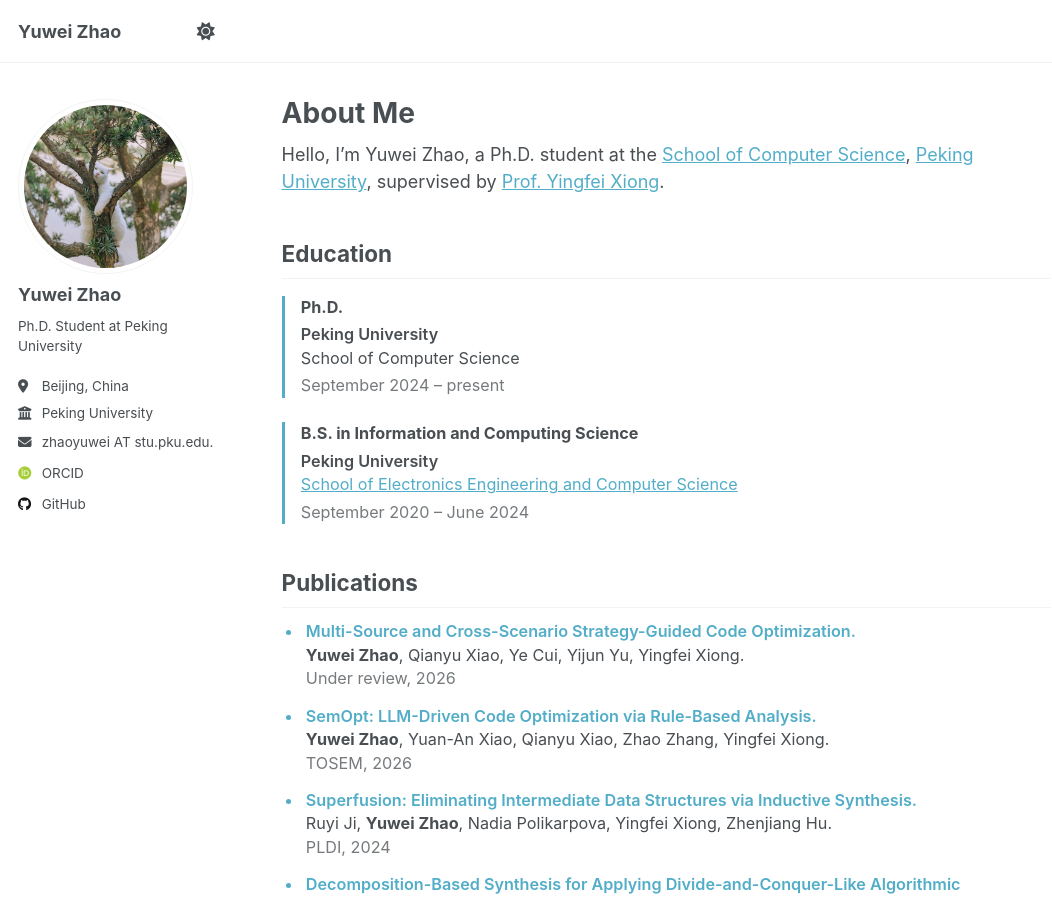
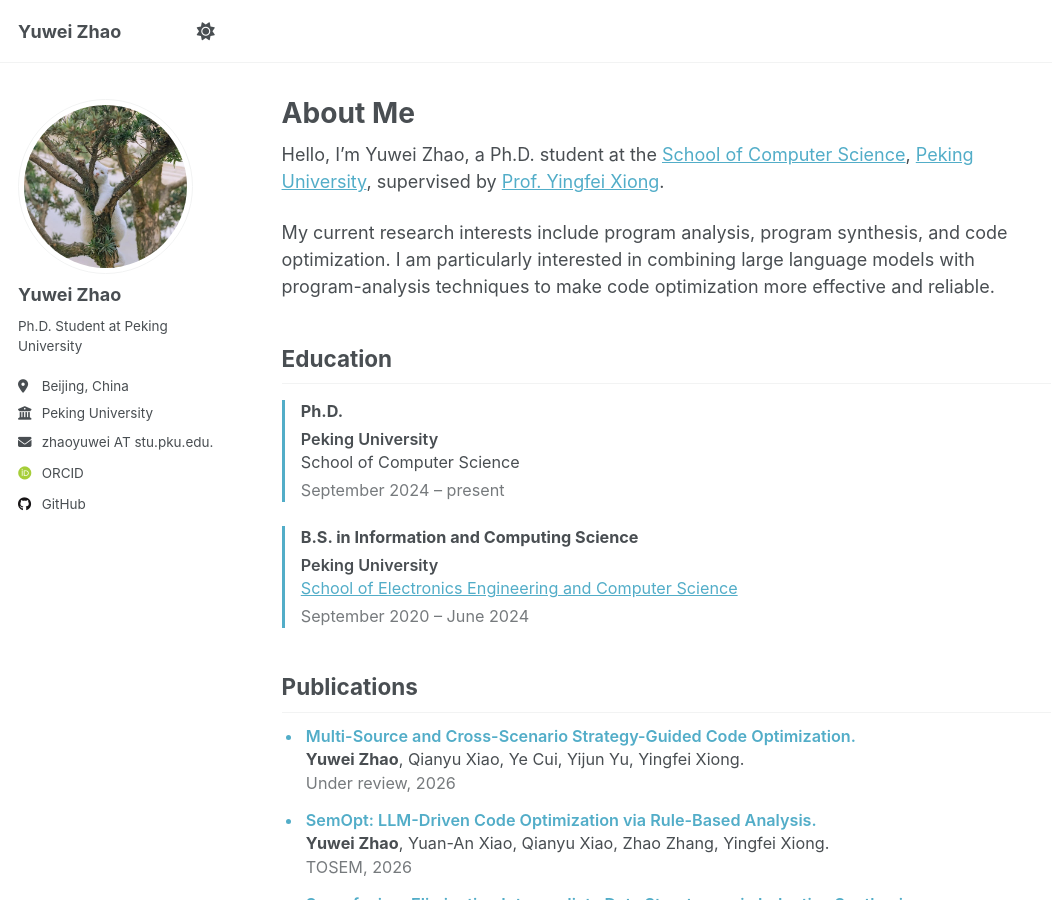
Before and after one commit to fyrsta7/fyrsta7.github.io, a Jekyll site: the page built from _pages/about.md, in a window 1280 px wide and 900 px high. Shown: the whole window, without its empty margins (0-1052 px from the left). Built offline with Jekyll 4.4.1, drawn with Linux system fonts in a browser that asks for light colours; some web fonts are replaced; a script that is not in the unit is left out.

Commit message:
Add research interests to homepage

```diff
--- a/_pages/about.md
+++ b/_pages/about.md
@@ -8,6 +8,8 @@
 ---
 
 Hello, I'm Yuwei Zhao, a Ph.D. student at the [School of Computer Science](https://cs.pku.edu.cn/English/Home.htm), [Peking University](https://english.pku.edu.cn/), supervised by [Prof. Yingfei Xiong](https://xiongyingfei.github.io/).
+
+My current research interests include program analysis, program synthesis, and code optimization. I am particularly interested in combining large language models with program-analysis techniques to make code optimization more effective and reliable.
 
 ## Education
 
```
